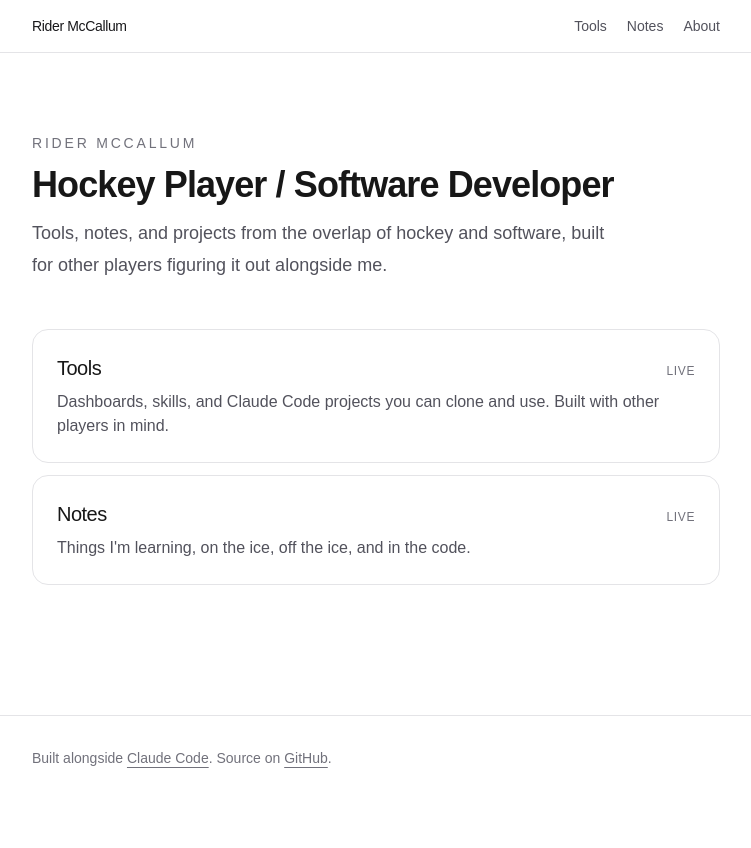
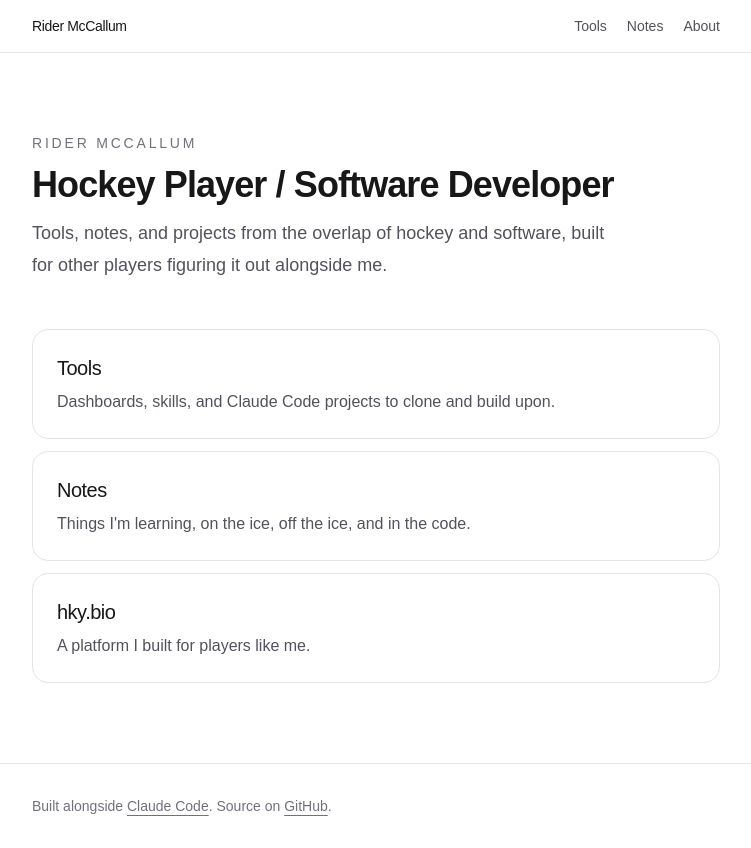
Before and after one commit to ridermcc/ridermccallum-com, a Next.js app: page / in a window 1280 px wide. Shown: the whole page, without its empty margins (264-1015 px from the left). Before the commit the page ends 800 px from the top, so only its background shows below. Built offline with nearby package versions, Linux system fonts and the light colour scheme.

Commit message:
hky.bio to homepage

```diff
--- a/src/app/page.tsx
+++ b/src/app/page.tsx
@@ -6,15 +6,22 @@ const sections = [
     title: "Tools",
     href: "/tools",
     blurb:
-      "Dashboards, skills, and Claude Code projects you can clone and use. Built with other players in mind.",
-    meta: "Live",
+      "Dashboards, skills, and Claude Code projects to clone and build upon.",
+    meta: "",
   },
   {
     title: "Notes",
     href: "/notes",
     blurb:
       "Things I'm learning, on the ice, off the ice, and in the code.",
-    meta: "Live",
+    meta: "",
+  },
+  {
+    title: "hky.bio",
+    href: "https://www.hky.bio/",
+    blurb:
+      "A platform I built for players like me.",
+    meta: "",
   },
 ];
 
```
